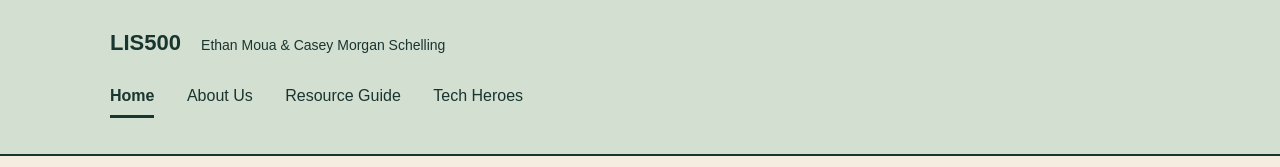
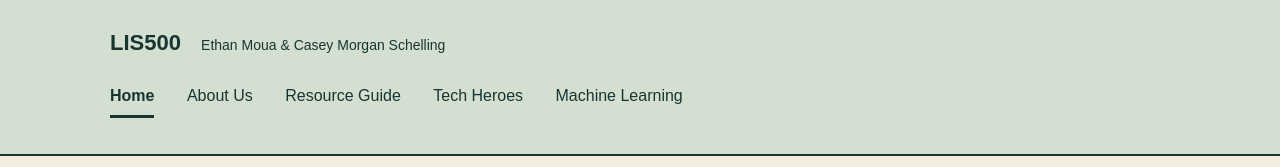
Before and after one commit to emoua3-cloud/LIS500, a plain HTML site: page index.html in a window 1280 px wide. Shown: the top 167 px of the page. Drawn offline with Linux system fonts and the light colour scheme.

Commit message:
Add Machine Learning link to navigation

```diff
--- a/index.html
+++ b/index.html
@@ -33,6 +33,7 @@
                 <a href="about.html">About Us</a>
                 <a href="resources.html">Resource Guide</a>
                 <a href="techheroes.html">Tech Heroes</a>
+                <a href="Machinelearning.html">Machine Learning</a>
             </nav>
         </div>
     </header>
```
